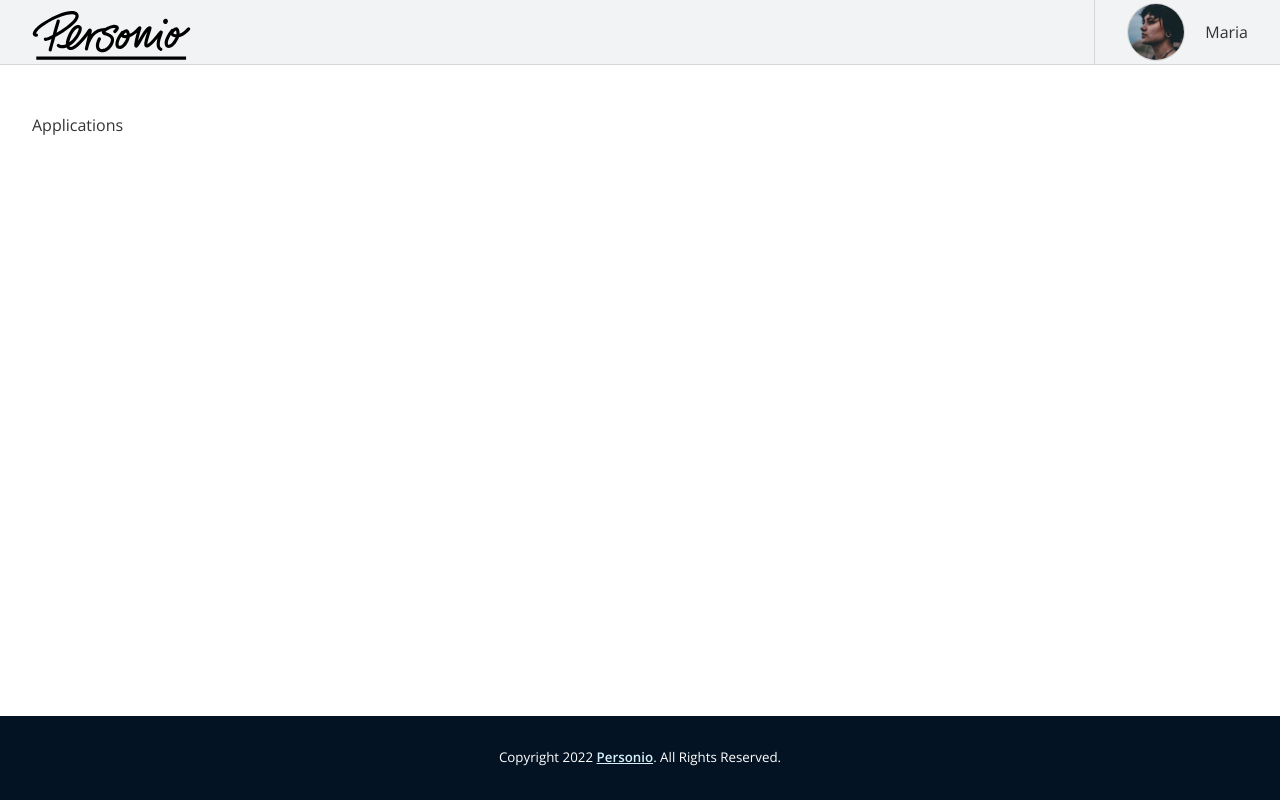
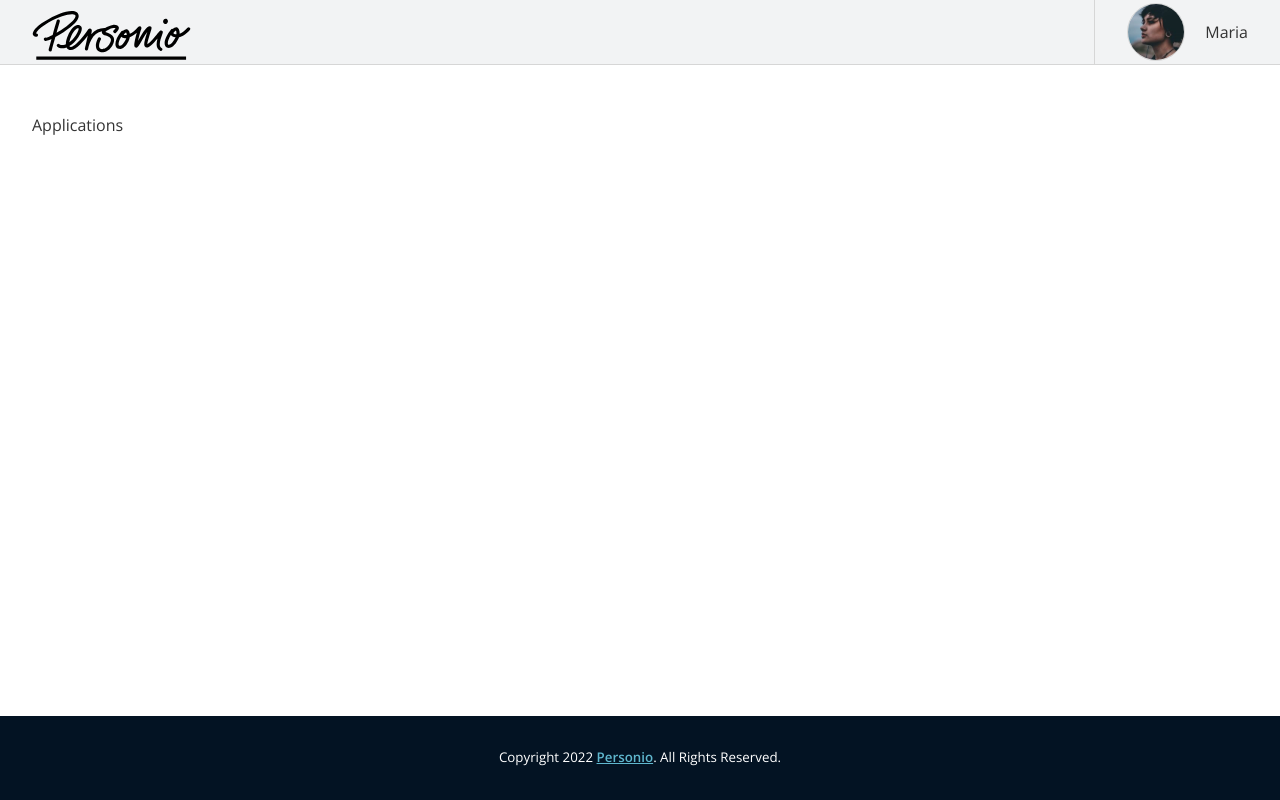
Before and after one commit to eronscode/recruiting-application-personio, a React (Create React App) app: page / in a window 1280 px wide. Built offline with nearby package versions, Linux system fonts and the light colour scheme.

Commit message:
style: adds more colors

```diff
--- a/src/index.css
+++ b/src/index.css
@@ -11,9 +11,12 @@
   --copyDarkColor: var(--black);
   --copyLightColor: var(--white);
   --primaryColor: #d5f0f7;
-  --primaryLightColor: #faf5ff;
+  --primaryLightColor: #f4f7f9;
   --primaryMediumColor: #e7e2f8;
+  --primaryDarkColor: #5fb7ce;
   --secondaryColor: #ffff00;
+  --successColor: #16b636;
+  --dangerColor: #d95555;
 
   /* TYPOGRAPHY */
   --font-family: "Open Sans", sans-serif;
@@ -100,7 +103,7 @@ p {
 }
 
 a {
-  color: var(--primaryColor);
+  color: var(--primaryDarkColor);
   cursor: pointer;
   font-weight: var(--fw-semibold);
 }
```
